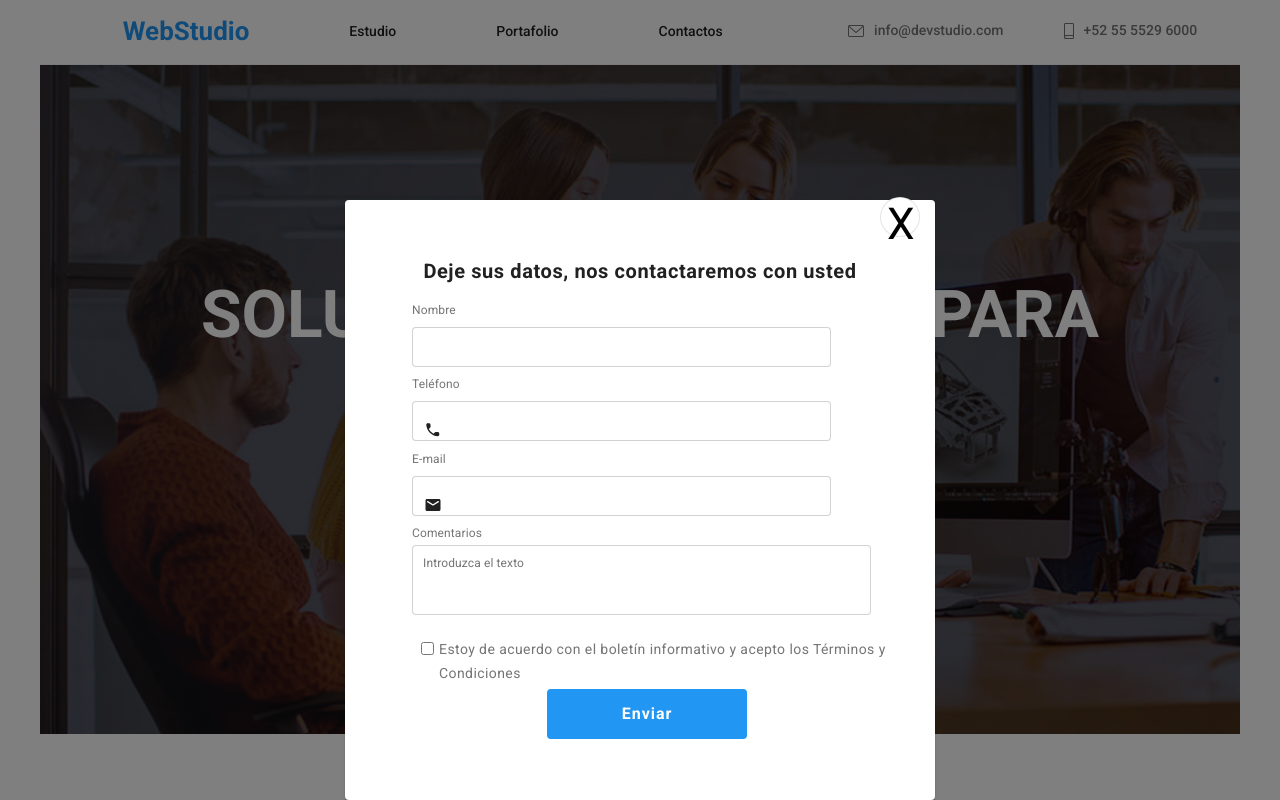
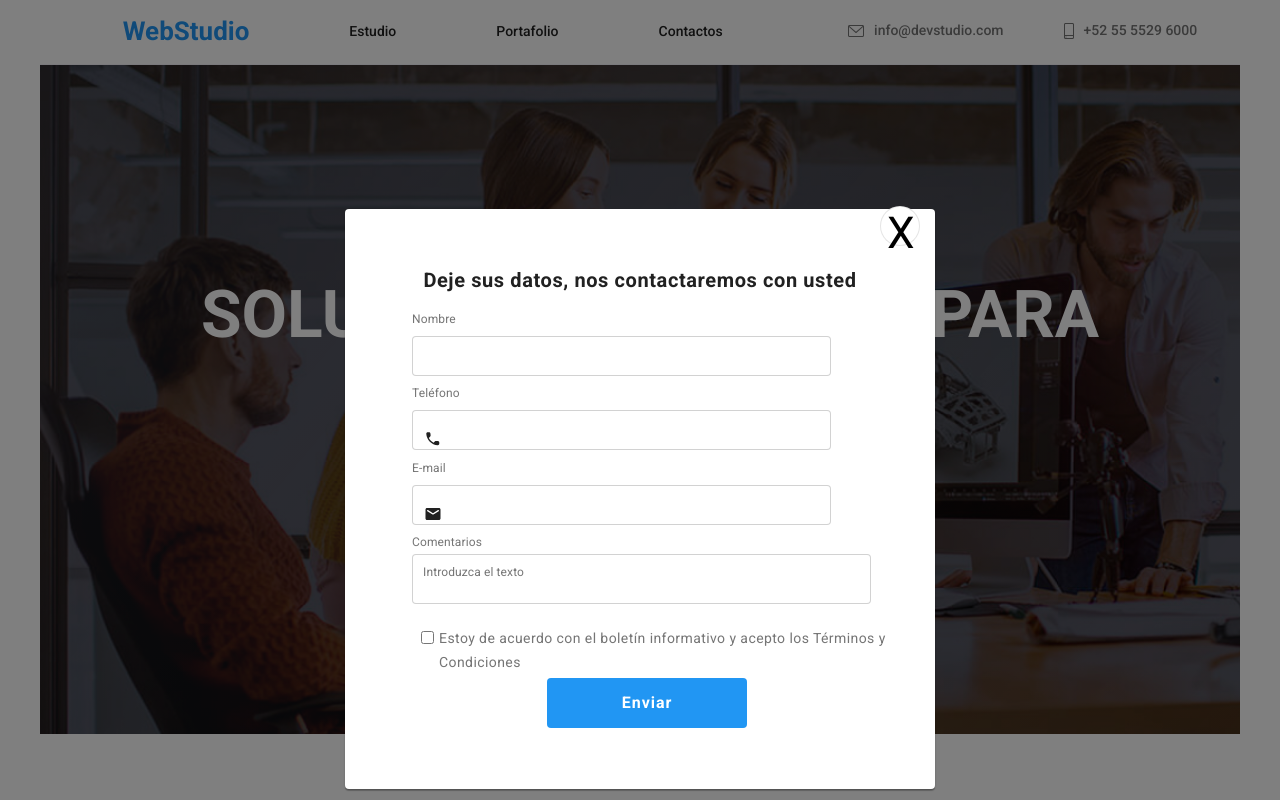
Before and after one commit to EdiRestrepo/goit-markup-hw-06, a plain HTML site: page index.html in a window 1280 px wide. Both pictures are taken after a click on the button "Solicite nuestro servicio". Shown: the top 800 px of the page. Drawn offline with Linux system fonts and the light colour scheme; files whose address does not match are found by name.

Commit message:
Se ajusta altura ventan modal

```diff
--- a/css/styles.css
+++ b/css/styles.css
@@ -304,10 +304,10 @@
 .modal {
   position: relative;
   width: 590px;
-  height: 600px;
-  top: 100%;
+  height: 580px;
+  top: 95%;
   left: 50%;
-  transform: translate(-50%, -100%);
+  transform: translate(-50%, -95%);
   background: #ffffff;
   box-shadow: 0px 1px 3px rgba(0, 0, 0, 0.12), 0px 1px 1px rgba(0, 0, 0, 0.14),
     0px 2px 1px rgba(0, 0, 0, 0.2);
@@ -383,7 +383,7 @@
 /* Formulario ventana modal textarea */
 .modal textarea {
   width: 459px;
-  height: 70px;
+  height: 50px;
   border: 1px solid rgba(33, 33, 33, 0.2);
   border-radius: 4px;
   margin-top: 5px;
@@ -430,8 +430,6 @@
 .modal form .rectangle {
   width: 419px;
   height: 40px;
-  left: 576px;
-  top: 382px;
   margin: 10px 10px 10px 0px;
   border: 1px solid rgba(33, 33, 33, 0.2);
   border-radius: 4px;
```
